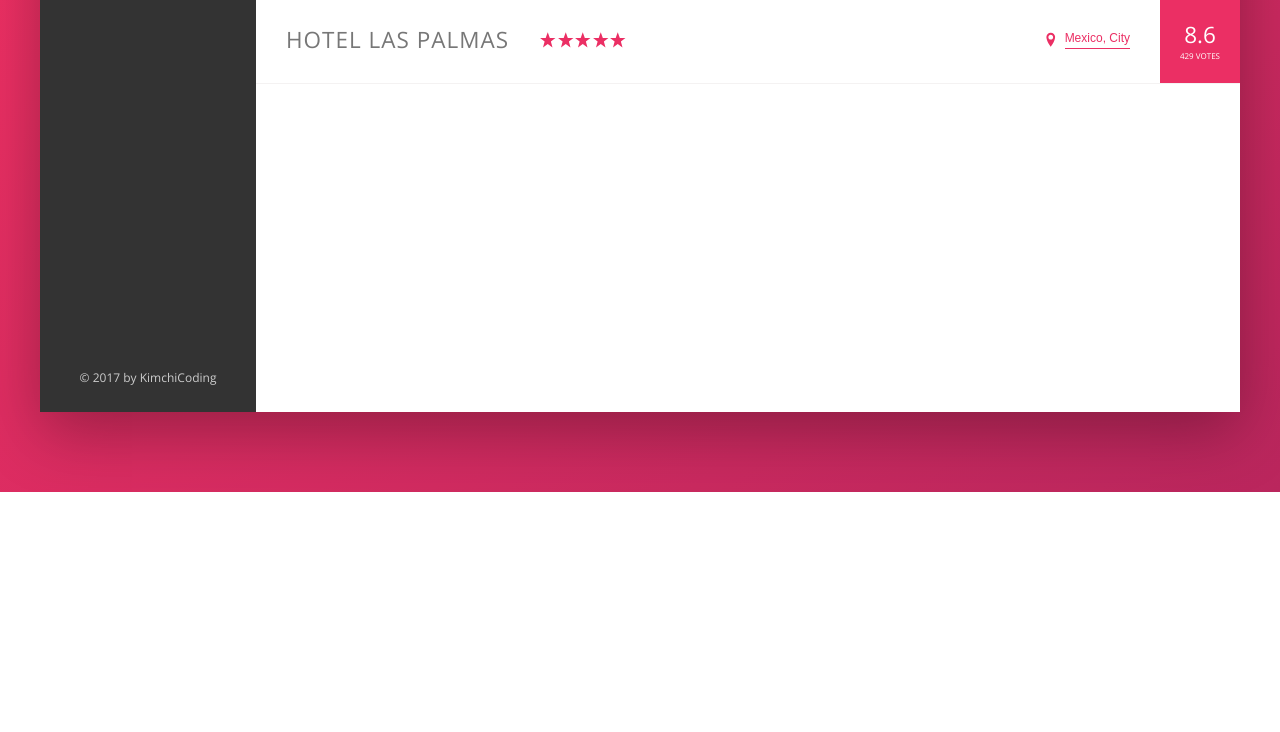
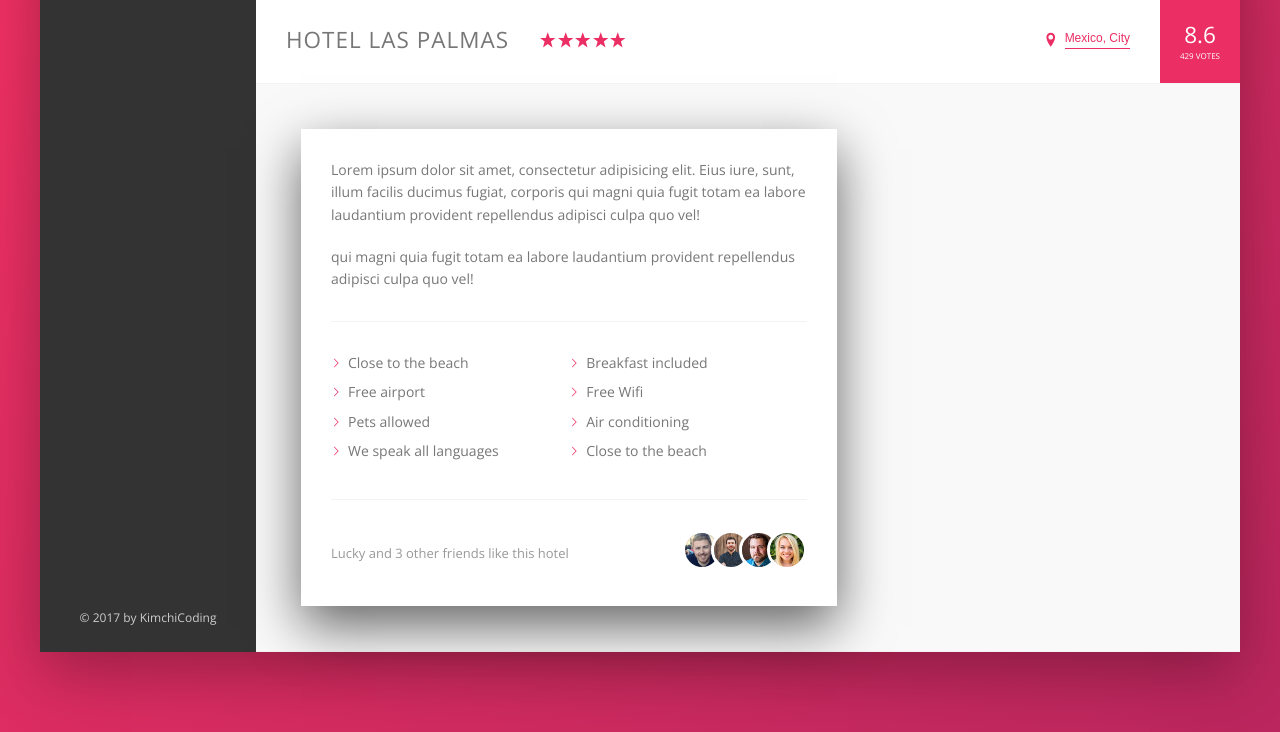
Before and after one commit to YiroYi/flex, a website: page index.html in a window 1280 px wide. Shown: the part 538-1270 px from the top of the page. Before the commit the page ends 1030 px from the top, so only its background shows below. Drawn offline with nearby package versions, Linux system fonts and the light colour scheme.

Commit message:
Hotel review has been created

```diff
--- a/index.html
+++ b/index.html
@@ -125,6 +125,40 @@
                   <div class="overview__rating-count">429 votes</div>
                 </div>
               </div>
+              <div class="detail">
+                <div class="description">
+                  <p class="paragraph">
+                    Lorem ipsum dolor sit amet, consectetur adipisicing elit. Eius iure, sunt, illum facilis ducimus fugiat, corporis qui magni quia fugit totam ea labore laudantium provident repellendus adipisci culpa quo vel!
+                  </p>
+                  <p class="paragraph">
+                    qui magni quia fugit totam ea labore laudantium provident repellendus adipisci culpa quo vel!
+                  </p>
+                  <ul class="list">
+                    <li class="list__item">Close to the beach</li>
+                    <li class="list__item">Breakfast included</li>
+                    <li class="list__item">Free airport</li>
+                    <li class="list__item">Free Wifi</li>
+                    <li class="list__item">Pets allowed</li>
+                    <li class="list__item">Air conditioning</li>
+                    <li class="list__item">We speak all languages</li>
+                    <li class="list__item">Close to the beach</li>
+                  </ul>
+                  <div class="recommend">
+                    <p class="recommend__count">
+                      Lucky and 3 other friends like this hotel
+                    </p>
+                    <div class="recommend__friends">
+                      <img src="img/user-3.jpg" alt="Photo 1" class="recommend__photo">
+                      <img src="img/user-4.jpg" alt="Photo 1" class="recommend__photo">
+                      <img src="img/user-5.jpg" alt="Photo 1" class="recommend__photo">
+                      <img src="img/user-6.jpg" alt="Photo 1" class="recommend__photo">
+                    </div>
+                  </div>
+                </div>
+                <div class="user-review">
+
+                </div>
+              </div>
             </main>
           </div>
         </div>
--- a/sass/_base.scss
+++ b/sass/_base.scss
@@ -13,6 +13,9 @@
   --color-grey-dark-3: #999;
 
   --box-shadow-1: 0 2rem 6rem rgba(0, 0, 0, .3);
+  --line: 1px solid var(--color-grey-light-2);
+
+  --shadow-light: 0 2rem 5rem rgba(0,0,0,0.6);
 }
 
 * {
--- a/sass/_components.scss
+++ b/sass/_components.scss
@@ -293,3 +293,68 @@
     box-shadow: none;
   }
 }
+
+.paragraph:not(:last-of-type) {
+  margin-bottom: 2rem;
+}
+
+.list {
+  list-style: none;
+  margin: 3rem 0;
+  padding: 3rem 0;
+  border-top: var(--line);
+  border-bottom: var(--line);
+
+  display:flex;
+  flex-wrap: wrap; // todos los elementos en la misma linea y les va
+  //aventando a la siguiente linea cuando ya no hay espacio
+  &__item {
+    flex: 0 0 50%; // 0 grow 0 shrink y ocupa el 50% el tamano y asi
+    // mandamos un item derecha e izquierda.
+    margin-bottom: .7rem;
+  }
+
+  &__item:before { //item :before means que antes de cada item se va a crear un pequeno elemento
+    content: ""; // es para que el pseudo element :before funcione
+    display: inline-block;
+    height: 1rem;
+    width: 1rem;
+    margin-right: .7rem;
+
+    // background-image: url(../img/chevron-thin-right.svg);
+    // background-size: cover;
+    background-color:  var(--color-primary);
+    -webkit-mask-image: url(../img/chevron-thin-right.svg);
+    -webkit-mask-size: cover;
+    mask-image: url(../img/chevron-thin-right.svg);
+    mask-size: cover;
+  }
+}
+
+.recommend {
+  font-size: 1.3rem;
+  color: var(--color-grey-dark-3);
+
+  display: flex;
+  align-items: center;
+
+  &__count {
+    margin-right: auto;
+  }
+
+  &__friends {
+
+  }
+
+  &__photo {
+    box-sizing: content;
+    height: 4rem;
+    width: 4rem;
+    border-radius: 50%;
+    border: 3px solid #fff;
+
+    &:not(:last-child) {
+      margin-right: -1.5rem;
+    }
+  }
+}
--- a/sass/_layout.scss
+++ b/sass/_layout.scss
@@ -33,8 +33,26 @@
 }
 
 .hotel-view {
-  height: 80rem;
   background-color: #fff;
   flex: 1;
   /*indicamos flex-grow: 1 que crezca y ocupe todo el espacio que queda*/
 }
+
+.detail {
+  display: flex;
+  padding: 4.5rem; // todo el elemento adentro va a tener padding
+  border-bottom: var(--line);
+  background-color: var(--color-grey-light-1);
+}
+
+.description {
+  font-size: 1.4rem;
+  background-color: #fff;
+  box-shadow: var(--shadow-light);
+  padding: 3rem;
+  flex: 0 0 60%; // 0 grow 0 shrink que ocupe el 60% , esto es para dar tamano fixed al contenedor
+}
+
+.user-review {
+  flex: 1; // que ocupe el espacio que queda.
+}
```
Also changed, not shown: css/style.css.
